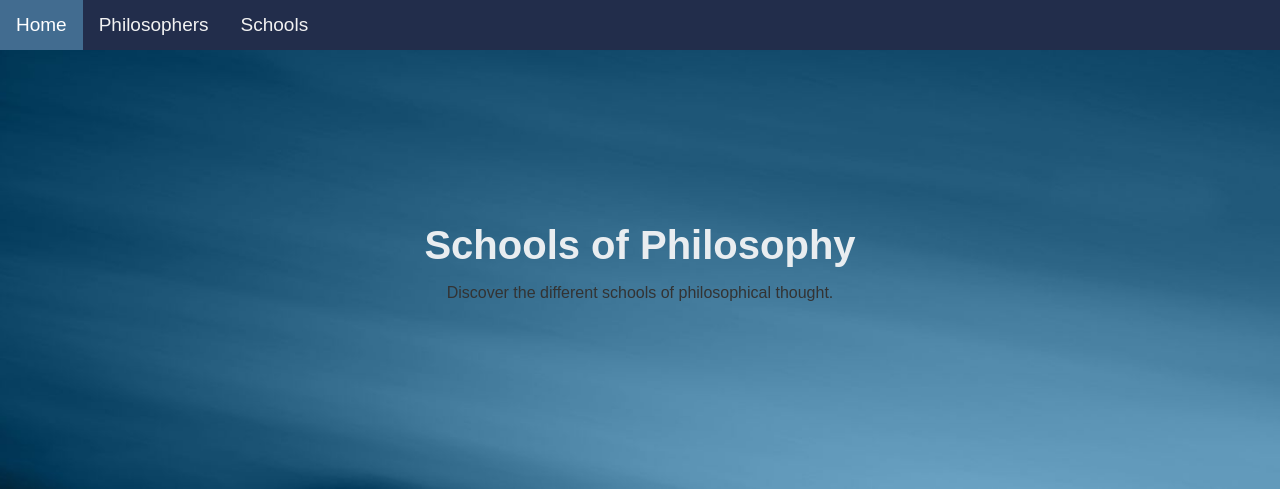
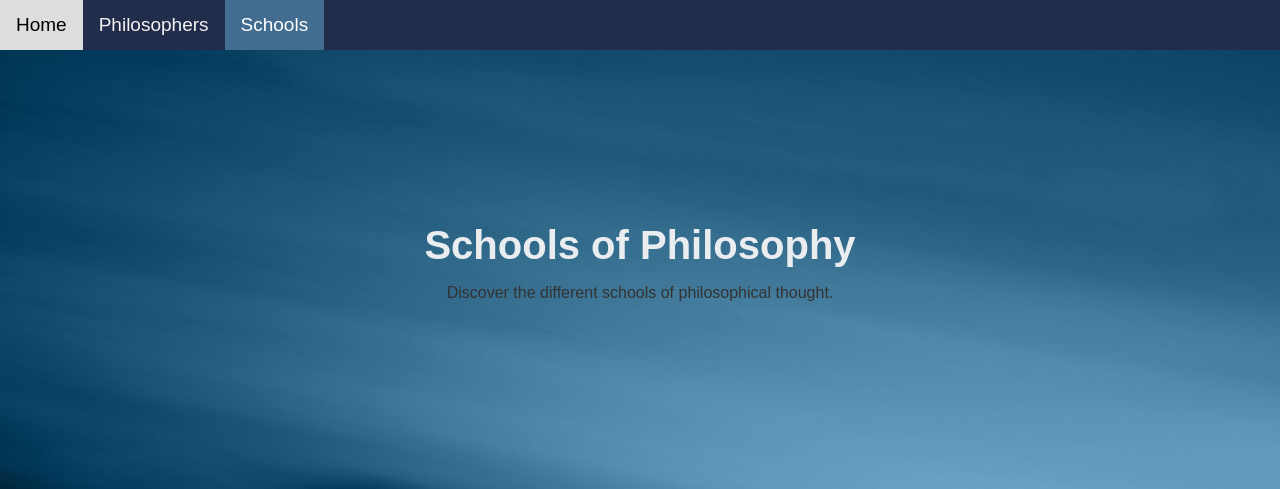
Before and after one commit to Yasi1828/Philoo, a Django app: page /PhiloApp/school/ in a window 1280 px wide. Shown: the top 489 px of the page. Run offline with Django 5.2, Linux system fonts and the light colour scheme; data that the repository does not hold is empty.

Commit message:
fixed active class in top nav

```diff
--- a/PhiloApp/templates/philosopher_detail.html
+++ b/PhiloApp/templates/philosopher_detail.html
@@ -7,7 +7,7 @@
     <title>{{ philosopher.FullName }}</title>
     <link rel="stylesheet" href="{% static 'css/styles.css' %}" />
     <div class="topnav">
-      <a class="active" href="{% url 'index' %}">Home</a>
+      <a href="{% url 'index' %}">Home</a>
       <a href="{% url 'philosopher_list' %}">Philosophers</a>
       <a href="{% url 'school_list' %}">Schools</a>
     </div>
--- a/PhiloApp/templates/philosopher_list.html
+++ b/PhiloApp/templates/philosopher_list.html
@@ -7,8 +7,8 @@
     <title>Philosophers - Philosophy In Progress</title>
     <link rel="stylesheet" href="{% static 'css/styles.css' %}" />
     <div class="topnav">
-      <a class="active" href="{% url 'index' %}">Home</a>
-      <a href="{% url 'philosopher_list' %}">Philosophers</a>
+      <a href="{% url 'index' %}">Home</a>
+      <a class="active" href="{% url 'philosopher_list' %}">Philosophers</a>
       <a href="{% url 'school_list' %}">Schools</a>
     </div>
   </head>
--- a/PhiloApp/templates/school_detail.html
+++ b/PhiloApp/templates/school_detail.html
@@ -7,7 +7,7 @@
     <title>{{ school.Name }}</title>
     <link rel="stylesheet" href="{% static 'css/styles.css' %}" />
     <div class="topnav">
-      <a class="active" href="{% url 'index' %}">Home</a>
+      <a href="{% url 'index' %}">Home</a>
       <a href="{% url 'philosopher_list' %}">Philosophers</a>
       <a href="{% url 'school_list' %}">Schools</a>
     </div>
--- a/PhiloApp/templates/school_list.html
+++ b/PhiloApp/templates/school_list.html
@@ -7,9 +7,9 @@
     <title>Schools - Philosophy In Progress</title>
     <link rel="stylesheet" href="{% static 'css/styles.css' %}" />
     <div class="topnav">
-      <a class="active" href="{% url 'index' %}">Home</a>
+      <a href="{% url 'index' %}">Home</a>
       <a href="{% url 'philosopher_list' %}">Philosophers</a>
-      <a href="{% url 'school_list' %}">Schools</a>
+      <a class="active" href="{% url 'school_list' %}">Schools</a>
     </div>
   </head>
   <body>
```
